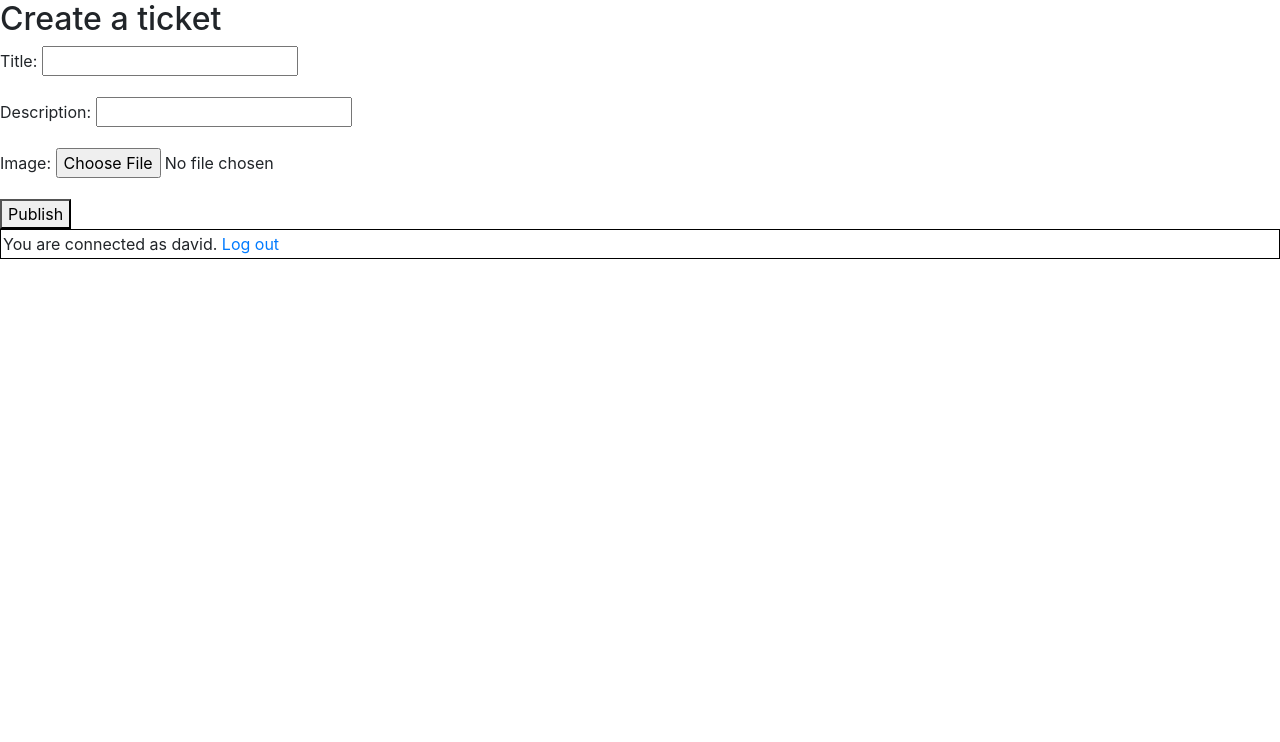
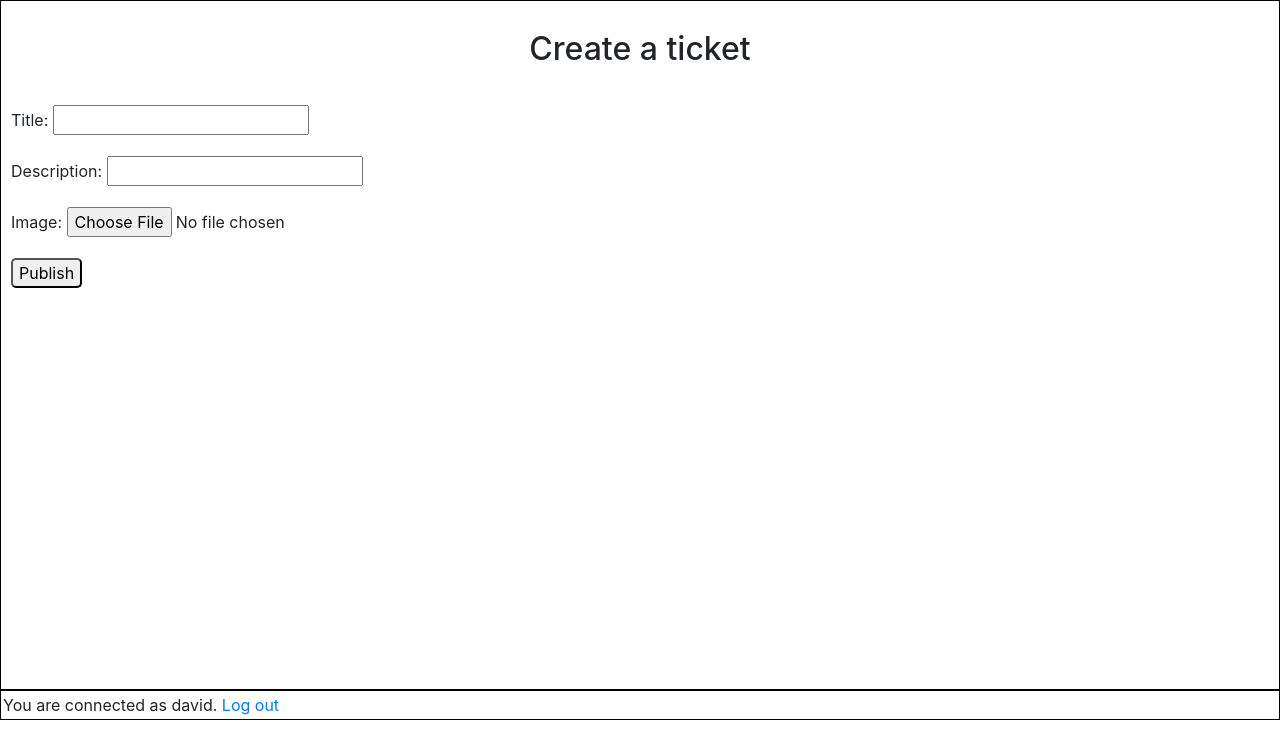
Before and after one commit to DavidPerelroizen/P09, a Django app: page /create_ticket/ in a window 1280 px wide. Shown: the part 58-800 px from the top of the page. Run offline with Django 4.2, Linux system fonts and the light colour scheme; a user stored in the database is signed in.

Commit message:
Improved the create ticket page

```diff
--- a/feedapp/templates/feedapp/create_ticket.html
+++ b/feedapp/templates/feedapp/create_ticket.html
@@ -1,9 +1,15 @@
 {% extends 'base.html' %}
     {% block content %}
+        <div class="main_content" id="create_ticket">
+            <br>
             <h2>Create a ticket</h2>
+            <br>
+            <div class="ticket_area" id="ticket_form">
                 <form method="post" enctype="multipart/form-data">
                   {{ ticket_form.as_p }}
                   {% csrf_token %}
                   <button type="submit">Publish</button>
                 </form>
+            </div>
+        </div>
     {% endblock content %}
--- a/static/style.css
+++ b/static/style.css
@@ -64,6 +64,16 @@
   min-height: 690px;
 }
 
+#create_ticket{
+    justify-content: flex-start;
+    align-items: flex-start;
+}
+
+#create_ticket h2 {
+    text-align: center;
+    width: 100%;
+}
+
 .main_content h1 {
   text-align: center;
 }
@@ -97,6 +107,11 @@
   align-items: center;
   border: 1px black solid;
   padding: 5px;
+}
+
+.main_content #ticket_form {
+    border: none;
+    align-items: flex-start;
 }
 .main_content .post {
   border: 1px black solid;
```
Also changed, not shown: db.sqlite3. Lines whose indentation alone changed are shown as unchanged.
